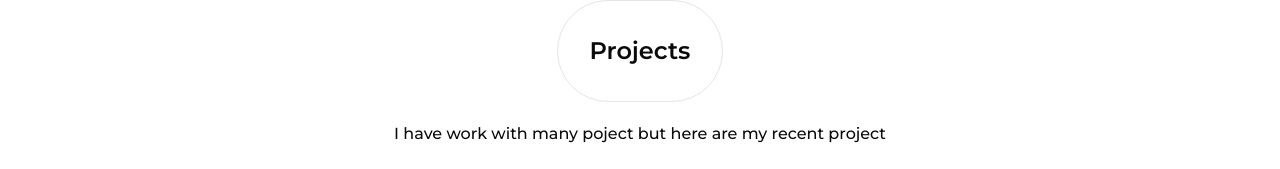
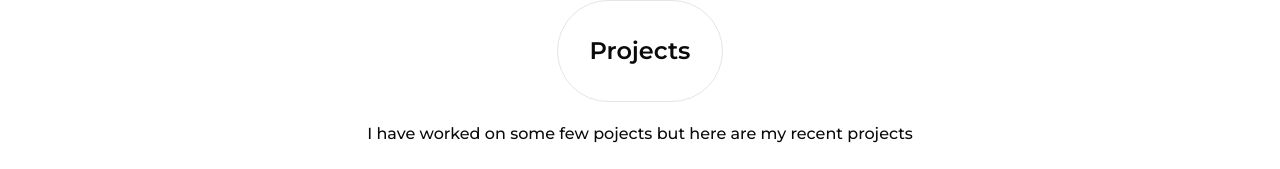
Before and after one commit to SteveEnny/my-portfolio, a React (Vite) app: page / in a window 1280 px wide. Shown: the part 1120-1289 px from the top of the page. Built offline with nearby package versions, Linux system fonts and the light colour scheme.

Commit message:
Update Projects.tsx

```diff
--- a/src/componets/Projects.tsx
+++ b/src/componets/Projects.tsx
@@ -8,7 +8,7 @@ function Projects({ project }: { project: Ref<HTMLDivElement> }) {
         <h2 className="text-[1.5rem]">Projects</h2>
       </div>
       <h3 className="text-[1rem] font-medium px-3 my-5">
-        I have work with many poject but here are my recent project
+        I have worked on some few pojects but here are my recent projects
       </h3>
       <CarouselSize />
     </div>
```
